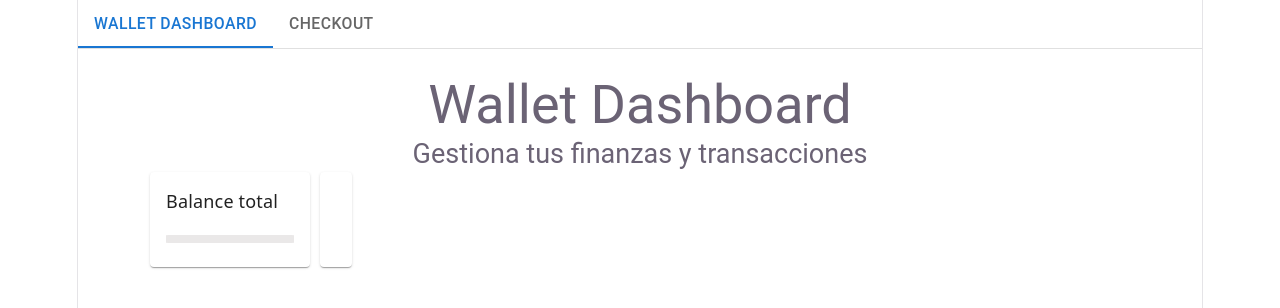
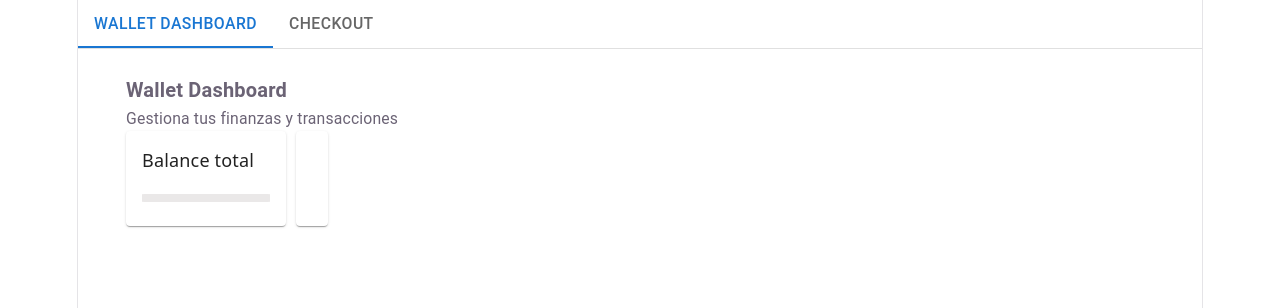
Before and after one commit to loricode/prueba-checkout, a React (Vite) app: page / in a window 1280 px wide. Shown: the top 308 px of the page. Built offline with nearby package versions, Linux system fonts and the light colour scheme.

Commit message:
restructura del proyecto y componentes reutilizables

```diff
--- a/src/App.tsx
+++ b/src/App.tsx
@@ -1,5 +1,5 @@
 import './App.css'
-import { PaymentPage } from './pages/PaymentPage';
+import { PaymentPage } from './pages/payment/PaymentPage';
 
 function App() {
 
--- /dev/null
+++ b/src/components/header/CardHeaderComponent.tsx
@@ -0,0 +1,35 @@
+
+import type { ReactNode } from 'react';
+import { Grid, Typography } from '@mui/material';
+
+type CardHeaderProps = {
+  icon: ReactNode;
+  title:string;
+  subtitle:string;
+}
+
+export const CardHeaderComponent = ({ icon, title, subtitle } : CardHeaderProps) => {
+
+    return (
+        <>
+            <Grid sx={{ display: 'flex', mb: 2, gap: 2, alignItems: 'center' }}>
+                <Grid>
+                    {icon}
+                </Grid>
+
+                <Grid>
+
+                    <Typography sx={{ textAlign: 'left' }} variant="subtitle1" component="p">
+                       {title}
+                    </Typography>
+
+                    <Typography sx={{ textAlign: 'left' }} variant="subtitle2" component="p">
+                        {subtitle}
+                    </Typography>
+
+                </Grid>
+
+            </Grid>
+        </>
+    )
+}
--- /dev/null
+++ b/src/components/header/HeaderComponent.tsx
@@ -0,0 +1,23 @@
+import { Typography } from '@mui/material';
+
+type HeaderProps = {
+    title: string;
+    subtitle: string;
+}
+
+
+export const HeaderComponent = ({ title, subtitle }:HeaderProps) => {
+
+    return (
+        <>
+            <Typography variant="subtitle1" component="p" sx={{ fontWeight: 600, textAlign: 'left', fontSize: 20 }}>
+                {title}
+            </Typography>
+
+            <Typography variant="body2" component="p" sx={{ textAlign: 'left' }}>
+                {subtitle}
+            </Typography>
+        </>
+    )
+
+}
--- a/src/pages/PaymentPage.tsx
+++ b/src/pages/payment/PaymentPage.tsx
@@ -1,7 +1,7 @@
 import { useState } from 'react';
 import { Box, Tab, Tabs } from '@mui/material';
-import { TabCheckout } from './tabsPayment/TabCheckout';
-import { TabWallet } from './tabsPayment/TabWallet';
+import { TabCheckout } from './tabsPayment/checkout/TabCheckout';
+import { TabWallet } from './tabsPayment/wallet/TabWallet';
 
 interface TabPanelProps {
     children?: React.ReactNode;
--- a/src/pages/tabsPayment/TabCheckout.tsx
+++ b/src/pages/payment/tabsPayment/checkout/TabCheckout.tsx
@@ -1,60 +1,49 @@
-import { useState } from 'react';
-
-import Typography from '@mui/material/Typography';
-import Container from '@mui/material/Container';
-import Card from '@mui/material/Card';
-import Grid from '@mui/material/Grid';
-import CardContent from '@mui/material/CardContent';
-import TextField from '@mui/material/TextField';
-import { Avatar, Button, Box, CardActionArea, Divider, InputAdornment, List, ListItem, ListItemAvatar, ListItemText, Tab, Tabs } from '@mui/material';
+import {
+    Avatar,
+    Button,
+    Box,
+    Card,
+    CardContent,
+    CardActions,
+    Container,
+    Divider,
+    Grid,
+    InputAdornment,
+    List,
+    ListItem, ListItemAvatar, ListItemText, TextField, Typography
+} from '@mui/material';
 
 import HttpsIcon from '@mui/icons-material/Https';
 import AddCardIcon from '@mui/icons-material/AddCard';
+import AddShoppingCartIcon from '@mui/icons-material/AddShoppingCart';
 import FolderIcon from '@mui/icons-material/Folder';
-import { usePaymentPage } from '../usePaymentPage';
+import { HeaderComponent } from '../../../../components/header/HeaderComponent';
+import { CardHeaderComponent } from '../../../../components/header/CardHeaderComponent';
+
+import { useCheckout } from './useCheckout';
 
 
 export const TabCheckout = () => {
 
-    const [dense, setDense] = useState(false);
-    const [secondary, setSecondary] = useState(false);
-    const { state } = usePaymentPage();
+    const { state } = useCheckout();
 
     return (<Container>
 
-        <Typography variant="subtitle1"  component="p" sx={{ fontWeight:600, textAlign: 'left', fontSize:20 }}>
-            Checkout
-        </Typography>
+        <HeaderComponent
+            title={'Checkout'}
+            subtitle={'Completa tu compra de forma segura'}
+        />
 
-        <Typography variant="body2" component="p" sx={{ textAlign: 'left' }}>
-            Completa tu compra de forma segura
-        </Typography>
+        <Grid sx={{ display: 'flex', flexDirection: 'row', gap: '10px', mt: 2, }}>
 
-
-        <Grid sx={{ display: 'flex', flexDirection: 'row', gap: '10px', mt:2 }}>
-
-            <Card>
+            <Card sx={{ flexGrow: 1 }}>
                 <CardContent>
 
-                    <Grid sx={{ display: 'flex', mb: 2, gap: 2, alignItems: 'center' }}>
-                        <Grid>
-                            <AddCardIcon />
-                        </Grid>
-
-                        <Grid>
-
-                            <Typography sx={{ textAlign: 'left' }} variant="subtitle1" component="p">
-                                Informaciòn de pago
-                            </Typography>
-
-                            <Typography sx={{ textAlign: 'left' }} variant="subtitle2" component="p">
-                                Ingresa los datos de tu tarjeta
-                            </Typography>
-
-                        </Grid>
-
-
-                    </Grid>
+                    <CardHeaderComponent
+                        icon={<AddCardIcon />}
+                        title={'Informaciòn de pago'}
+                        subtitle={'Ingresa los datos de tu tarjeta'}
+                    />
 
                     <Grid container sx={{ dispay: 'flex', flexDirection: 'column', alignItems: 'flex-start' }}>
 
@@ -167,23 +156,29 @@ export const TabCheckout = () => {
 
                 </CardContent>
 
-
-                <CardActionArea sx={{ px: 2, mb: 2 }}>
+                <CardActions sx={{ px: 2 }}>
                     <Button sx={{ background: "#000", color: '#FFF' }} fullWidth variant="outlined" startIcon={<HttpsIcon />}>
                         Pagar
                     </Button>
-                    <Box sx={{ display: 'flex', color: '#a9a9a9', mt: 1, gap: 1, justifyContent: 'center', alignItems: 'center' }}>
-                        <HttpsIcon sx={{ color: '#a9a9a9' }} />
-                        Pago seguro encriptado
-                    </Box>
-                </CardActionArea>
+                </CardActions>
+
+                <Box sx={{ display: 'flex', color: '#a9a9a9', mb: 2, gap: 1, justifyContent: 'center', alignItems: 'center' }}>
+                    <HttpsIcon sx={{ color: '#a9a9a9' }} />
+                    Pago seguro encriptado
+                </Box>
 
             </Card>
 
-            <Card>
+            <Card sx={{ minWidth: '50%' }}>
                 <CardContent>
 
-                    <List dense={dense}>
+                     <CardHeaderComponent
+                        icon={<AddShoppingCartIcon />}
+                        title={'Resumen del pedido'}
+                        subtitle={ state.products.length > 1 ? state.products.length + ' productos' : '0 producto'}
+                    />
+
+                    <List sx={{ width: '100%' }} dense={true}>
                         {state.products.map((product) =>
                             <ListItem
                                 key={product.id}
@@ -200,7 +195,6 @@ export const TabCheckout = () => {
                                 </ListItemAvatar>
                                 <ListItemText
                                     primary={product?.title}
-                                    secondary={secondary ? 'Secondary text' : null}
                                 />
                             </ListItem>,
                         )}
--- a/src/pages/usePaymentPage.ts
+++ b/src/pages/payment/tabsPayment/checkout/useCheckout.ts
@@ -1,6 +1,6 @@
 import { useState, useEffect } from 'react';
-import { getProducts } from '../service/productService';
-import type { Product } from '../interfaces/product';
+import { getProducts } from '../../../../service/productService';
+import type { Product } from '../../../../interfaces/product';
 
 type Payment = {
     subtotal: number;
@@ -8,7 +8,7 @@ type Payment = {
     total: number;
 }
 
-export const usePaymentPage = () => {
+export const useCheckout = () => {
 
     const [state, setState] = useState<Payment>({ total: 0, subtotal: 0, products: [] });
 
--- /dev/null
+++ b/src/pages/payment/tabsPayment/wallet/TabWallet.tsx
@@ -0,0 +1,57 @@
+import { Card, CardContent, Container, Grid } from '@mui/material';
+import { HeaderComponent } from '../../../../components/header/HeaderComponent';
+
+export const TabWallet = () => {
+
+    return (
+        <Container>
+
+            <HeaderComponent
+                title={'Wallet Dashboard'}
+                subtitle={'Gestiona tus finanzas y transacciones'}
+            />
+
+                <Grid sx={{ display: 'flex', flexDirection: 'row', gap: '10px' }}>
+
+                    <Card>
+                        <CardContent>
+
+                            <Grid sx={{ display: 'flex', mb: 2, gap: 2, alignItems: 'center', justifyContent: 'space-between' }}>
+
+                                <Grid>
+                                    Balance total
+                                </Grid>
+
+                                <Grid sx={{ display: 'flex', gap: 2 }}>
+
+
+
+                                </Grid>
+
+
+                            </Grid>
+
+                            <Grid container sx={{ dispay: 'flex', flexDirection: 'column', alignItems: 'flex-start' }}>
+
+                                <Grid sx={{ marginTop: '5px', width: '100%', background: '#eae8e8', borderRadius: '2%', padding: '4px' }}>
+
+                                </Grid>
+
+                            </Grid>
+
+                        </CardContent>
+
+                    </Card>
+
+                    <Card>
+                        <CardContent>
+
+                        </CardContent>
+                    </Card>
+
+                </Grid>
+
+        </Container>
+    )
+
+}
--- a/src/pages/tabsPayment/TabWallet.tsx
+++ /dev/null
@@ -1,61 +0,0 @@
-import { Card, CardContent, Container, Grid, Typography} from '@mui/material';
-
-export const TabWallet = () => {
-
-    return (
-        <Container>
-
-                        <Typography variant="h3" component="h3">
-                            Wallet Dashboard
-                        </Typography>
-
-                        <Typography variant="h5" component="h5">
-                            Gestiona tus finanzas y transacciones
-                        </Typography>
-
-                        <Container>
-                            <Grid sx={{ display: 'flex', flexDirection: 'row', gap: '10px' }}>
-
-                                <Card>
-                                    <CardContent>
-
-                                        <Grid sx={{ display: 'flex', mb: 2, gap: 2, alignItems: 'center', justifyContent: 'space-between' }}>
-
-                                            <Grid>
-                                                Balance total
-                                            </Grid>
-
-                                            <Grid sx={{ display: 'flex', gap: 2 }}>
-
-
-
-                                            </Grid>
-
-
-                                        </Grid>
-
-                                        <Grid container sx={{ dispay: 'flex', flexDirection: 'column', alignItems: 'flex-start' }}>
-
-                                            <Grid sx={{ marginTop: '5px', width: '100%', background: '#eae8e8', borderRadius: '2%', padding: '4px' }}>
-
-                                            </Grid>
-
-                                        </Grid>
-
-                                    </CardContent>
-
-                                </Card>
-
-                                <Card>
-                                    <CardContent>
-
-                                    </CardContent>
-                                </Card>
-
-                            </Grid>
-                        </Container>
-
-                    </Container>
-    )
-
-}
```
